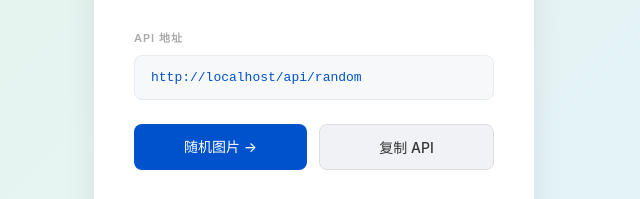
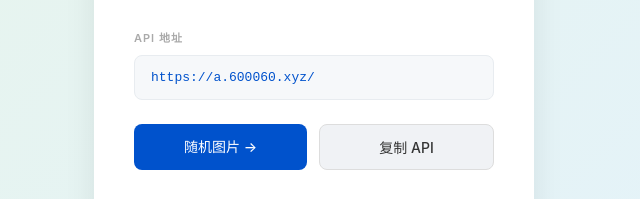
Before and after one commit to 131452099/api, a plain HTML site: page index.html in a window 1280 px wide. Shown: the part 352-551 px from the top of the page, 326-966 px from the left. Drawn offline with Linux system fonts and the light colour scheme.

Commit message:
Add files via upload

```diff
--- a/index.html
+++ b/index.html
@@ -45,12 +45,12 @@ h1 { font-size: 22px; font-weight: 700; color: #1a1a2e; margin-bottom: 8px; }
   </div>
 </div>
 <script>
-const apiBase = location.origin;
-document.getElementById('apiUrl').textContent = apiBase + '/api/random';
-document.getElementById('tryBtn').href = apiBase + '/api/random';
+const apiBase = 'https://a.600060.xyz';
+document.getElementById('apiUrl').textContent = apiBase + '/';
+document.getElementById('tryBtn').href = apiBase + '/';
 document.getElementById('copyBtn').addEventListener('click', function(e) {
   e.preventDefault();
-  const url = apiBase + '/api/random';
+  const url = apiBase + '/';
   navigator.clipboard.writeText(url).then(function() {
     var btn = document.getElementById('copyBtn');
     btn.textContent = '已复制！';
```
